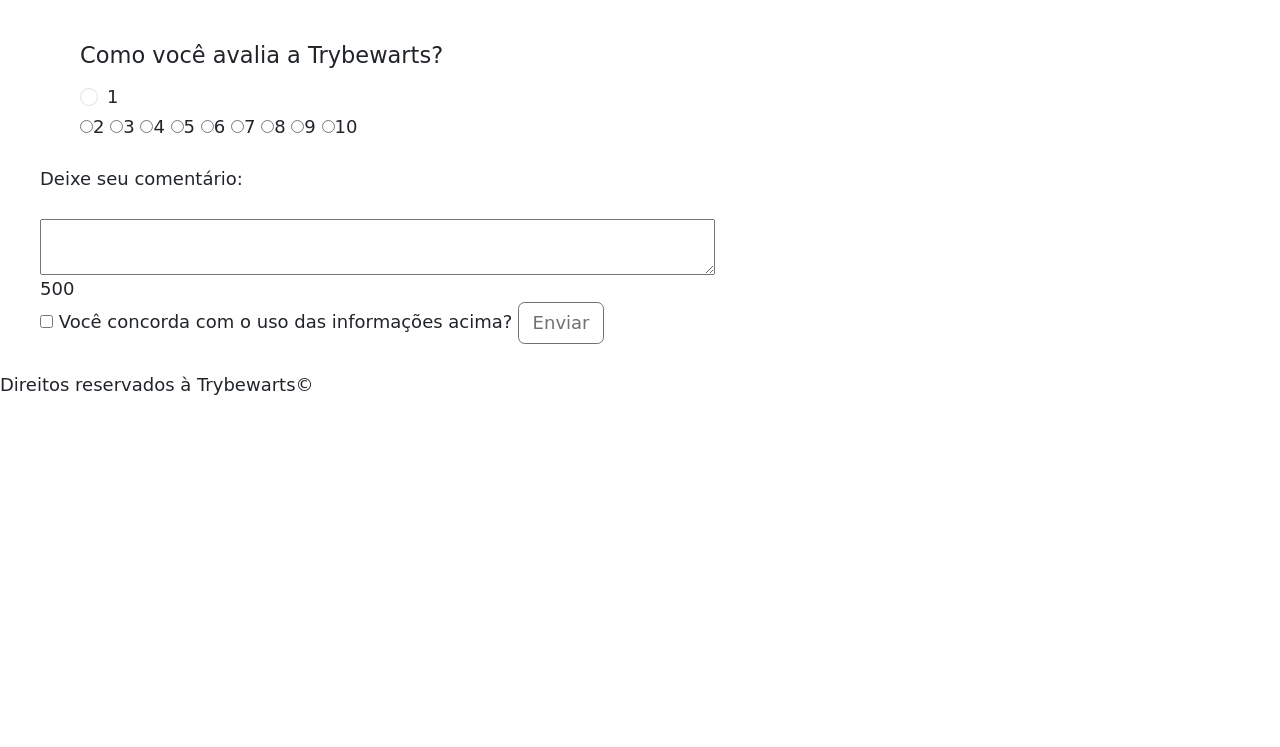
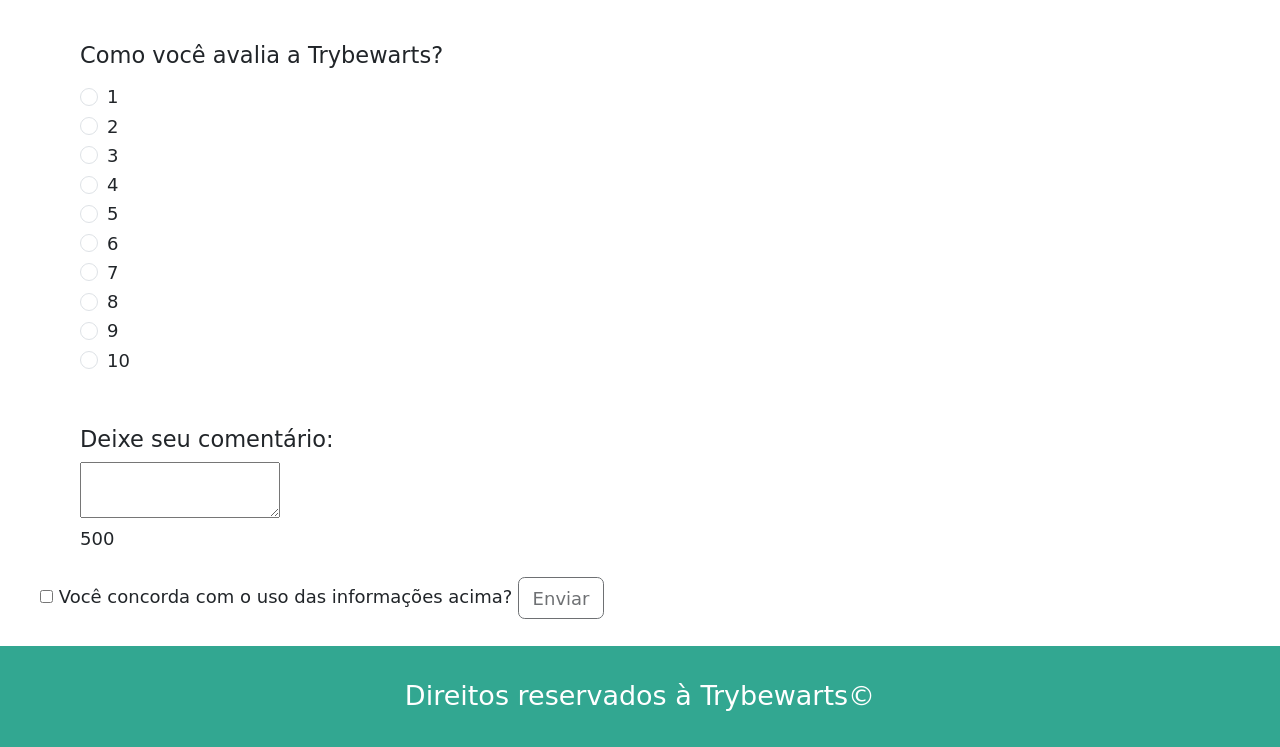
Before and after one commit to thercistenesPereira/test-exercicio, a plain HTML site: page index.html in a window 1280 px wide. Shown: the part 713-1460 px from the top of the page. Before the commit the page ends 1111 px from the top, so only its background shows below. Drawn offline with nearby package versions, Linux system fonts and the light colour scheme; a web font is replaced by a local one.

Commit message:
terminado footer

```diff
--- a/index.html
+++ b/index.html
@@ -93,29 +93,66 @@
 
         <div class="form-check">
           <input type="radio" class="form-check-input" name="rate" value="1" id="1">
-          <label for="1" class="form-check-label avaliacao">1</label>
+          <label for="1" class="form-check-label">1</label>
         </div>
 
-        <input type="radio" name="rate" value="2">2
-        <input type="radio" name="rate" value="3">3
-        <input type="radio" name="rate" value="4">4
-        <input type="radio" name="rate" value="5">5
-        <input type="radio" name="rate" value="6">6
-        <input type="radio" name="rate" value="7">7
-        <input type="radio" name="rate" value="8">8
-        <input type="radio" name="rate" value="9">9
-        <input type="radio" name="rate" value="10">10
+        <div class="form-check">
+          <input type="radio" class="form-check-input" name="rate" value="2" id="2">
+          <label for="2" class="form-check-label">2</label>
+        </div>
+
+        <div class="form-check">
+          <input type="radio" class="form-check-input" name="rate" value="3" id="3">
+          <label for="3" class="form-check-label">3</label>
+        </div>
+
+        <div class="form-check">
+          <input type="radio" class="form-check-input" name="rate" value="4" id="4">
+          <label for="4" class="form-check-label">4</label>
+        </div>
+
+        <div class="form-check">
+          <input type="radio" class="form-check-input" name="rate" value="5" id="5">
+          <label for="5" class="form-check-label">5</label>
+        </div>
+
+        <div class="form-check">
+          <input type="radio" class="form-check-input" name="rate" value="6" id="6">
+          <label for="6" class="form-check-label">6</label>
+        </div>
+
+        <div class="form-check">
+          <input type="radio" class="form-check-input" name="rate" value="7" id="7">
+          <label for="7" class="form-check-label">7</label>
+        </div>
+
+        <div class="form-check">
+          <input type="radio" class="form-check-input" name="rate" value="8" id="8">
+          <label for="8" class="form-check-label">8</label>
+        </div>
+
+        <div class="form-check">
+          <input type="radio" class="form-check-input" name="rate" value="9" id="9">
+          <label for="9" class="form-check-label">9</label>
+        </div>
+
+        <div class="form-check">
+          <input type="radio" class="form-check-input" name="rate" value="10" id="10">
+          <label for="10" class="form-check-label">10</label>
+        </div>
       </div>
 
-        <label class="textarea">Deixe seu comentário:</label><br>
+      <div class="input-form" style="border: none;">
+        <label class="textarea"><h5>Deixe seu comentário:</h5></label><br>
         <textarea maxlength="500" id="textarea" oninput="updateCounter()"></textarea>
         <div id="counter">500</div>
+      </div>
 
-        <div id="agreement-div">
-          <input type="checkbox" id="agreement">
-          <label id="label-infos">Você concorda com o uso das informações acima?</label>
-          <button type="submit" id="submit-btn" class="btn btn-outline-dark" disabled>Enviar</button>
-        </div>
+      <div id="agreement-div">
+        <input type="checkbox" id="agreement">
+        <label id="label-infos">Você concorda com o uso das informações acima?</label>
+        <button type="submit" id="submit-btn" class="btn btn-outline-dark" disabled>Enviar</button>
+      </div>
 
 
     </form>
--- a/style.css
+++ b/style.css
@@ -77,3 +77,10 @@ input[type='checkbox']:checked, input[type='radio']:checked {  -webkit-appearanc
 
 .caixa-ckeck, .subject {  cursor: url(pena-redimensionada-rotacionada.webp), auto;
 }
+
+footer {  background-color: rgb(50, 167, 145);
+  padding: 30px;
+  text-align: center;
+  color: #ffffff;
+  font-size: 1.5rem;
+}
```
